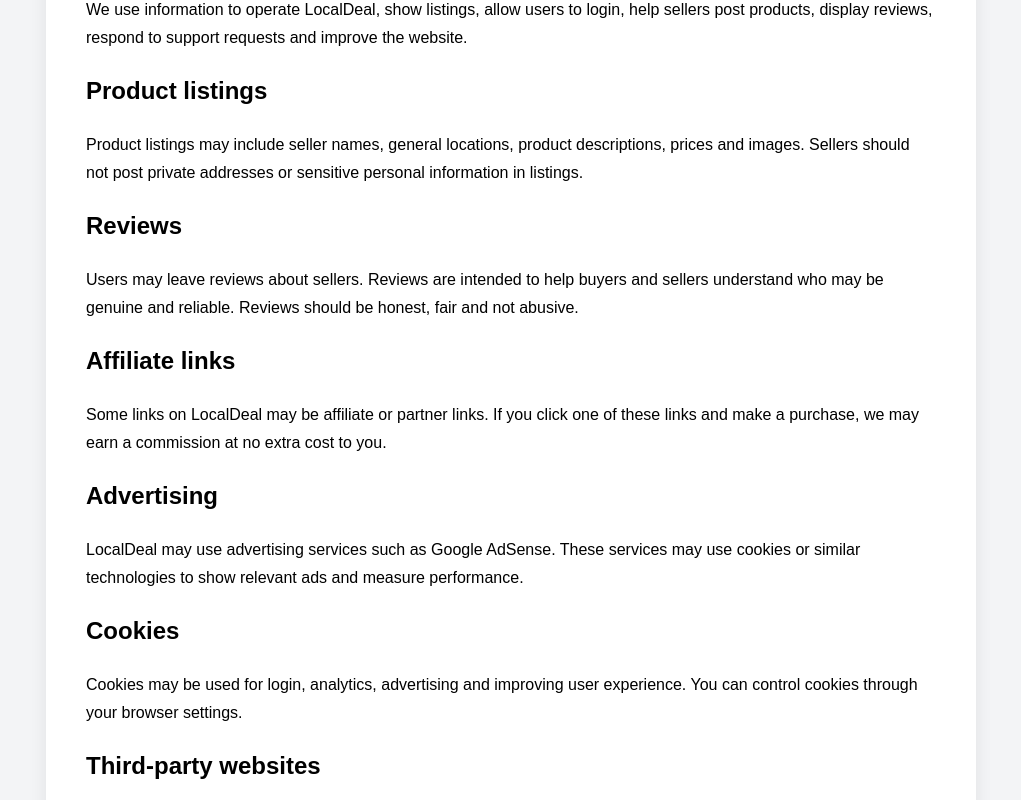
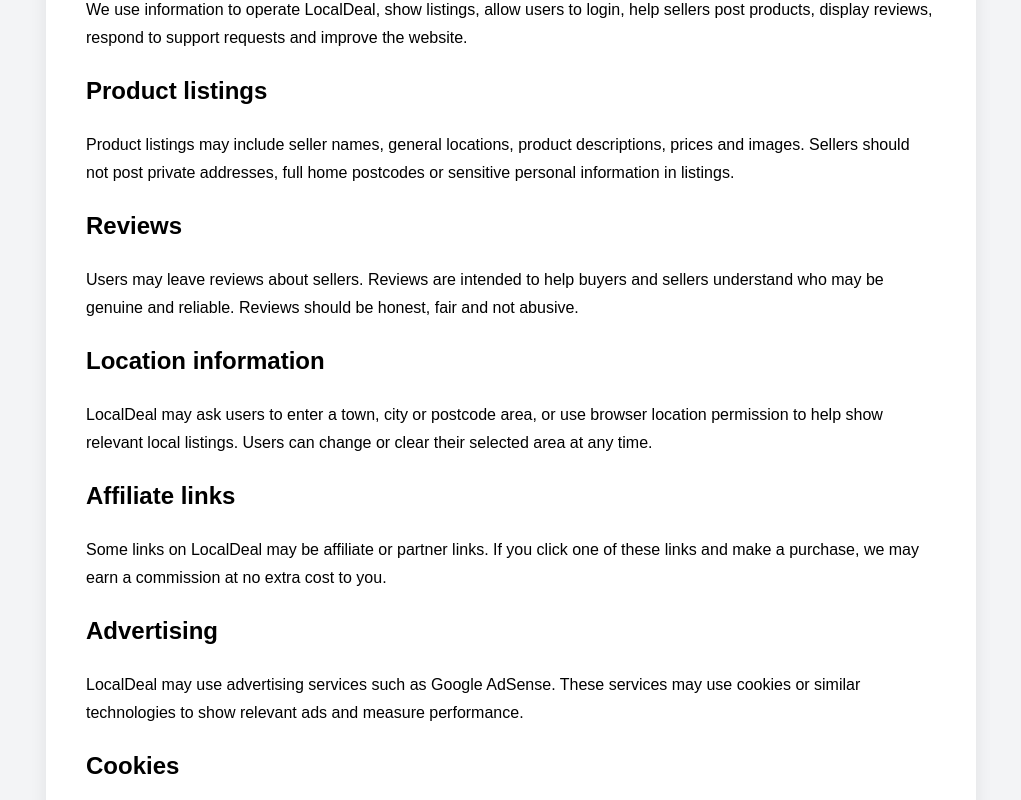
Before and after one commit to MisTrifler/Create-a-new-repository, a Next.js app: page /privacy-policy in a window 1280 px wide. Shown: the part 580-1380 px from the top of the page, without its empty margins (129-1150 px from the left). Built offline with nearby package versions, Linux system fonts and the light colour scheme.

Commit message:
Update privacy-policy.js

```diff
--- a/pages/privacy-policy.js
+++ b/pages/privacy-policy.js
@@ -32,7 +32,8 @@
         <p>
           Product listings may include seller names, general locations, product
           descriptions, prices and images. Sellers should not post private
-          addresses or sensitive personal information in listings.
+          addresses, full home postcodes or sensitive personal information in
+          listings.
         </p>
 
         <h2>Reviews</h2>
@@ -40,6 +41,13 @@
           Users may leave reviews about sellers. Reviews are intended to help
           buyers and sellers understand who may be genuine and reliable. Reviews
           should be honest, fair and not abusive.
+        </p>
+
+        <h2>Location information</h2>
+        <p>
+          LocalDeal may ask users to enter a town, city or postcode area, or use
+          browser location permission to help show relevant local listings. Users
+          can change or clear their selected area at any time.
         </p>
 
         <h2>Affiliate links</h2>
@@ -58,8 +66,9 @@
 
         <h2>Cookies</h2>
         <p>
-          Cookies may be used for login, analytics, advertising and improving
-          user experience. You can control cookies through your browser settings.
+          Cookies may be used for login, analytics, advertising, remembering your
+          chosen location area and improving user experience. You can control
+          cookies through your browser settings.
         </p>
 
         <h2>Third-party websites</h2>
@@ -129,7 +138,9 @@
   color: "white",
   display: "flex",
   justifyContent: "space-between",
-  alignItems: "center"
+  alignItems: "center",
+  gap: "20px",
+  flexWrap: "wrap"
 };
 
 const logoStyle = {
```
